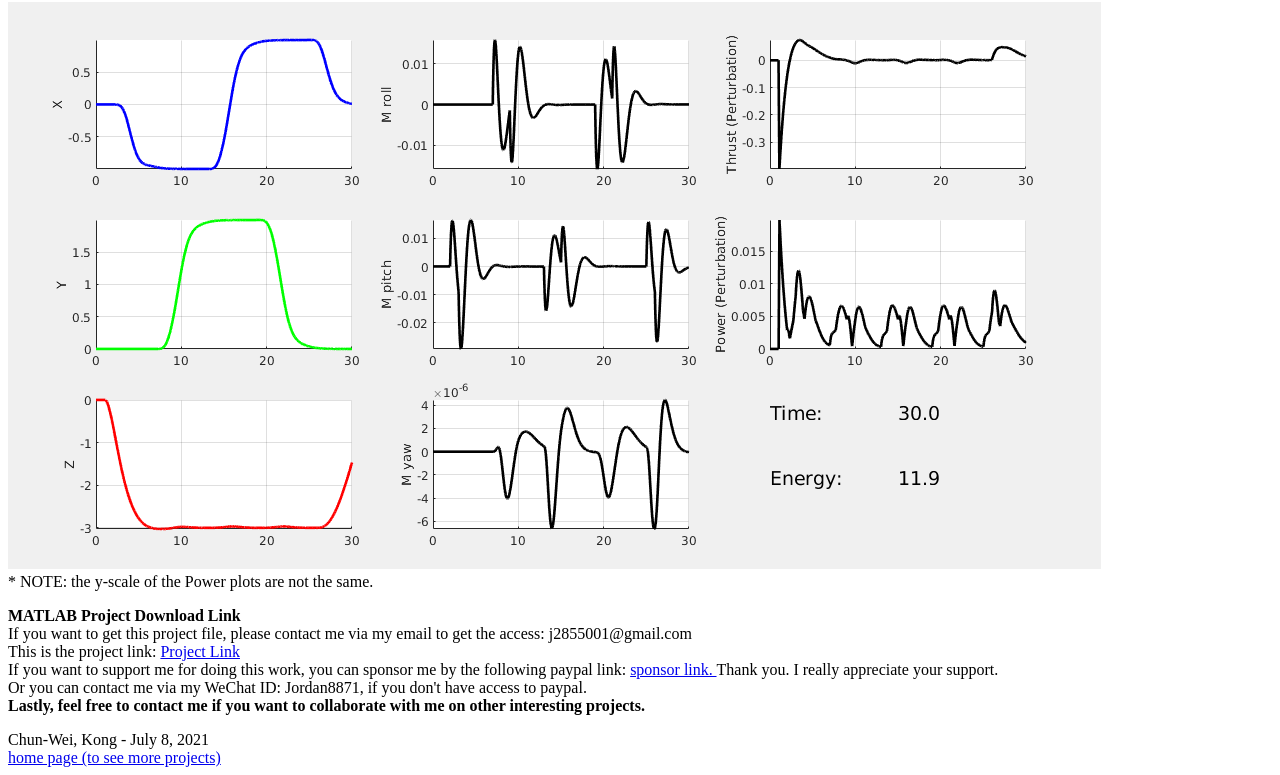
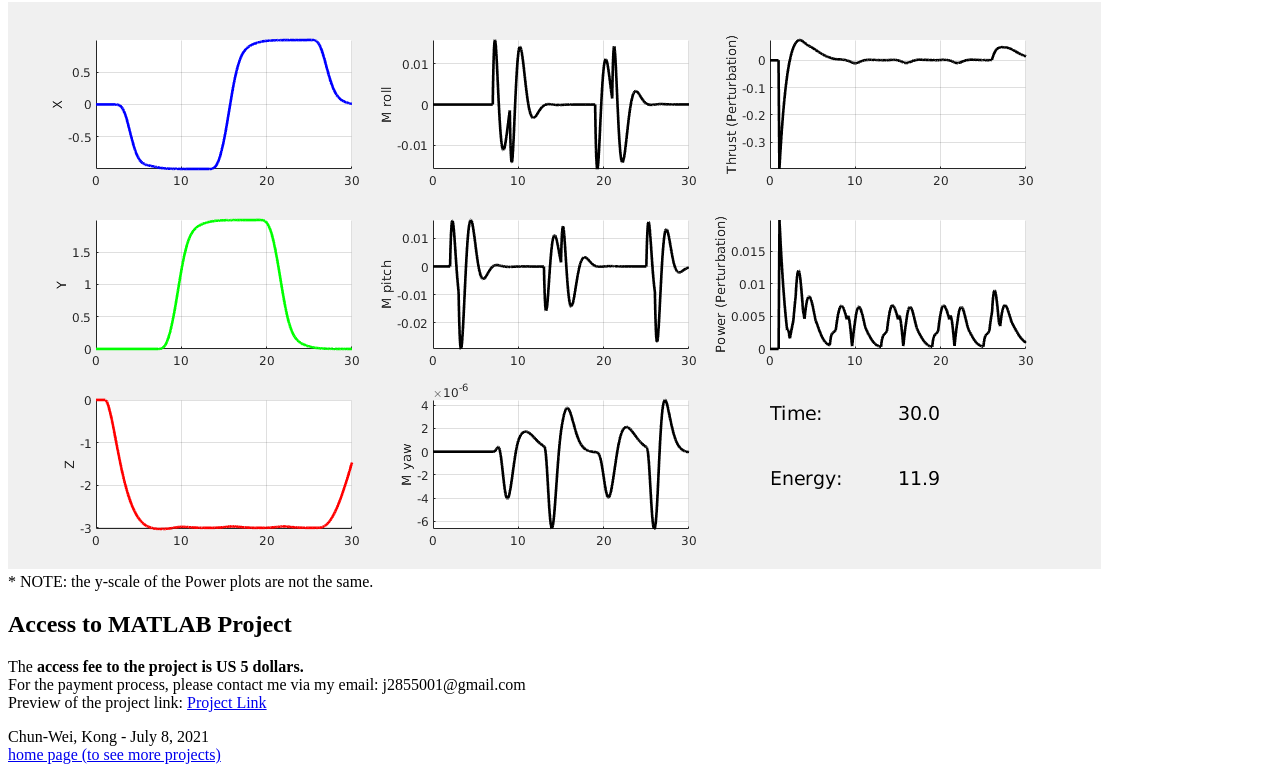
Before and after one commit to jordan787878/firstweb, a plain HTML site: page 6dofQuadcopter/6dofQuad_LQR.html in a window 1280 px wide. Shown: the part 5416-6191 px from the top of the page. Drawn offline with Linux system fonts and the light colour scheme.

Commit message:
Add files via upload

```diff
--- a/6dofQuadcopter/6dofQuad_LQR.html
+++ b/6dofQuadcopter/6dofQuad_LQR.html
@@ -71,19 +71,13 @@ Again, we show the results of two LQR controllers, the first with high performan
 </p>
 </div>
 
+
 <div>
+        <h2>Access to MATLAB Project</h2>
 <p>
-<b>MATLAB Project Download Link</b><br>
-If you want to get this project file, please contact me via my email to get the access: j2855001@gmail.com<br>
-This is the project link: <a href="https://drive.google.com/file/d/1JMRRrH2u3EW7nvxLJD1SHzG4nJZxBGAh/view?usp=sharing" target="_blank">Project Link</a>
-<br>
-
-If you want to support me for doing this work, you can sponsor me by the following paypal link:
-<a href="https://paypal.me/jordan787878?locale.x=en_US" target="_blank">sponsor link. </a>Thank you. I really appreciate your support. <br>
-Or you can contact me via my WeChat ID: Jordan8871, if you don't have access to
-paypal.<br>
-
-<b>Lastly, feel free to contact me if you want to collaborate with me on other interesting projects.</b>
+The <b>access fee to the project is US 5 dollars.</b><br>
+For the payment process, please contact me via my email: j2855001@gmail.com<br>
+Preview of the project link: <a href="https://drive.google.com/file/d/1JMRRrH2u3EW7nvxLJD1SHzG4nJZxBGAh/view?usp=sharing" target="_blank">Project Link</a>
 </p>
 </div>
 
```
Also changed, not shown: 6dofQuadcopter/6dofQuad.html (+4 -9 lines), 6dofQuadcopter/6dofQuad_DNN.html (+4 -11 lines), 6dofQuadcopter/6dofQuad_Path.html (+5 -10 lines), 6dofQuadcopter/6dofQuad_Wind.html (+3 -5 lines).
